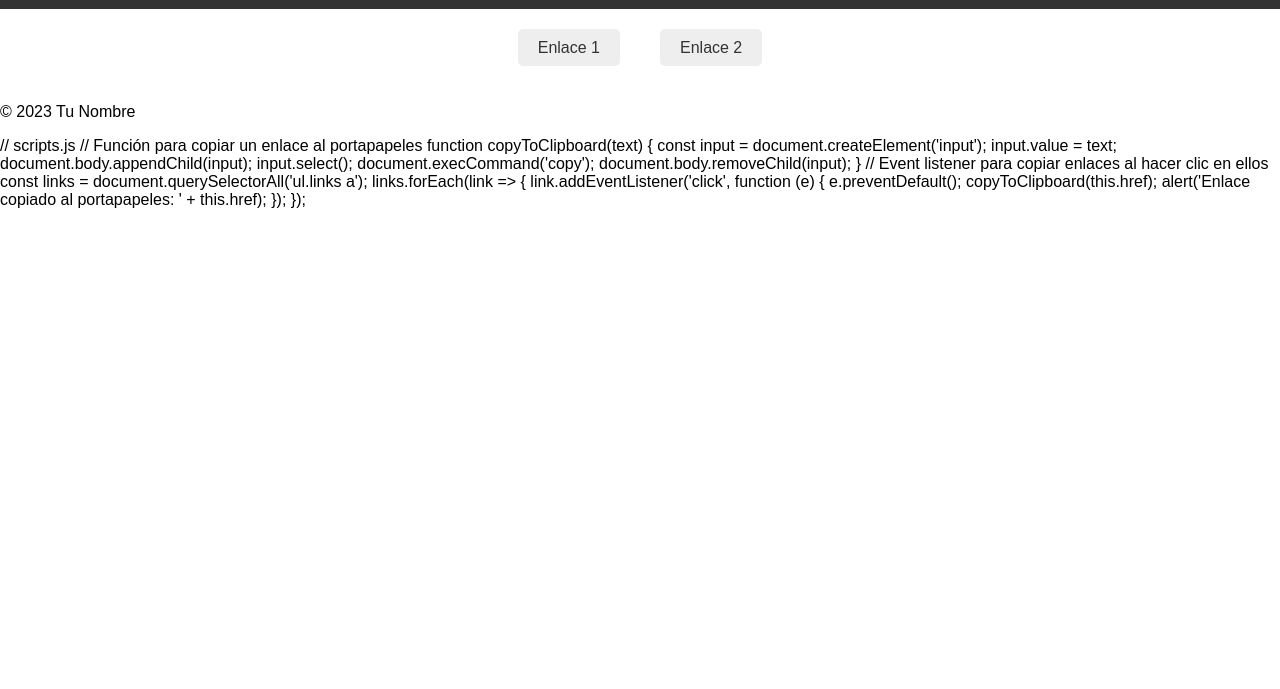
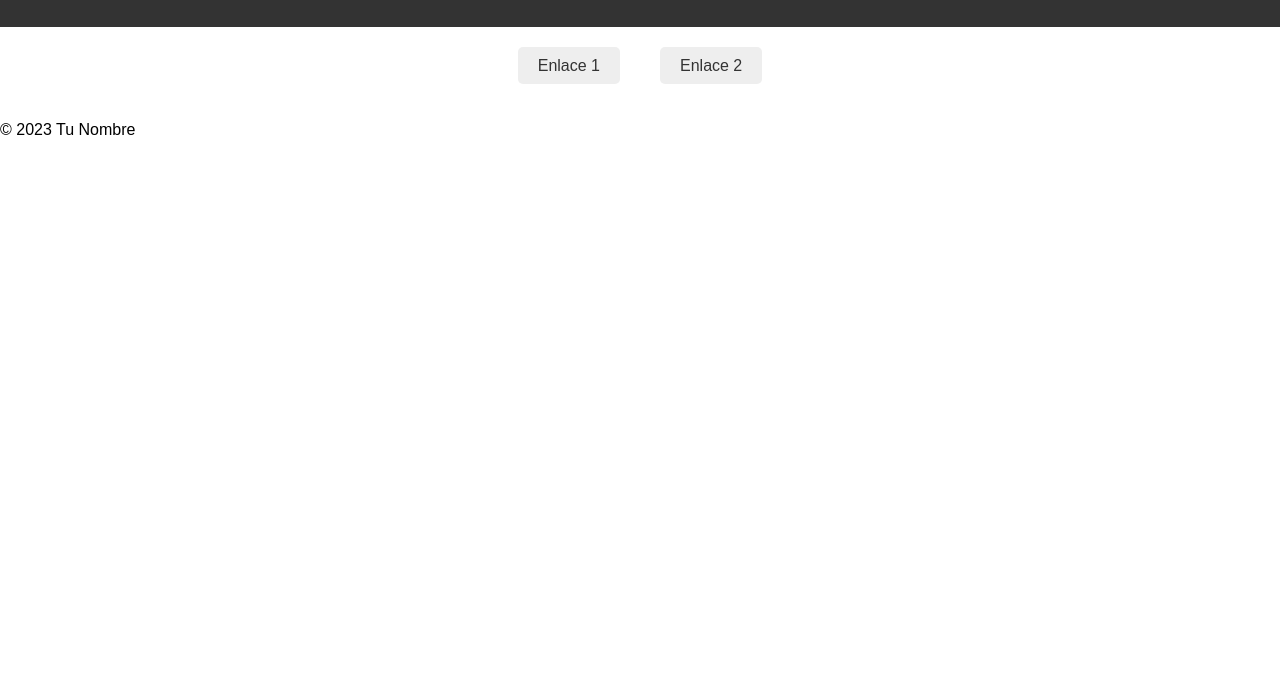
Before and after one commit to ChuyMendoza333/DS333_Links_tree, a plain HTML site: page index.html in a window 1280 px wide. Shown: the part 111-800 px from the top of the page. Drawn offline with Linux system fonts and the light colour scheme.

Commit message:
Update index.html

```diff
--- a/index.html
+++ b/index.html
@@ -1,4 +1,4 @@
-<!DOCTYPE html>
+<<!DOCTYPE html>
 <html lang="en">
 <head>
     <meta charset="UTF-8">
@@ -20,28 +20,6 @@
     <footer>
         <p>&copy; 2023 Tu Nombre</p>
     </footer>
-    // scripts.js
-
-// Función para copiar un enlace al portapapeles
-function copyToClipboard(text) {
-    const input = document.createElement('input');
-    input.value = text;
-    document.body.appendChild(input);
-    input.select();
-    document.execCommand('copy');
-    document.body.removeChild(input);
-}
-
-// Event listener para copiar enlaces al hacer clic en ellos
-const links = document.querySelectorAll('ul.links a');
-
-links.forEach(link => {
-    link.addEventListener('click', function (e) {
-        e.preventDefault();
-        copyToClipboard(this.href);
-        alert('Enlace copiado al portapapeles: ' + this.href);
-    });
-});
-
+    <script src="scripts.js"></script>
 </body>
 </html>
```
